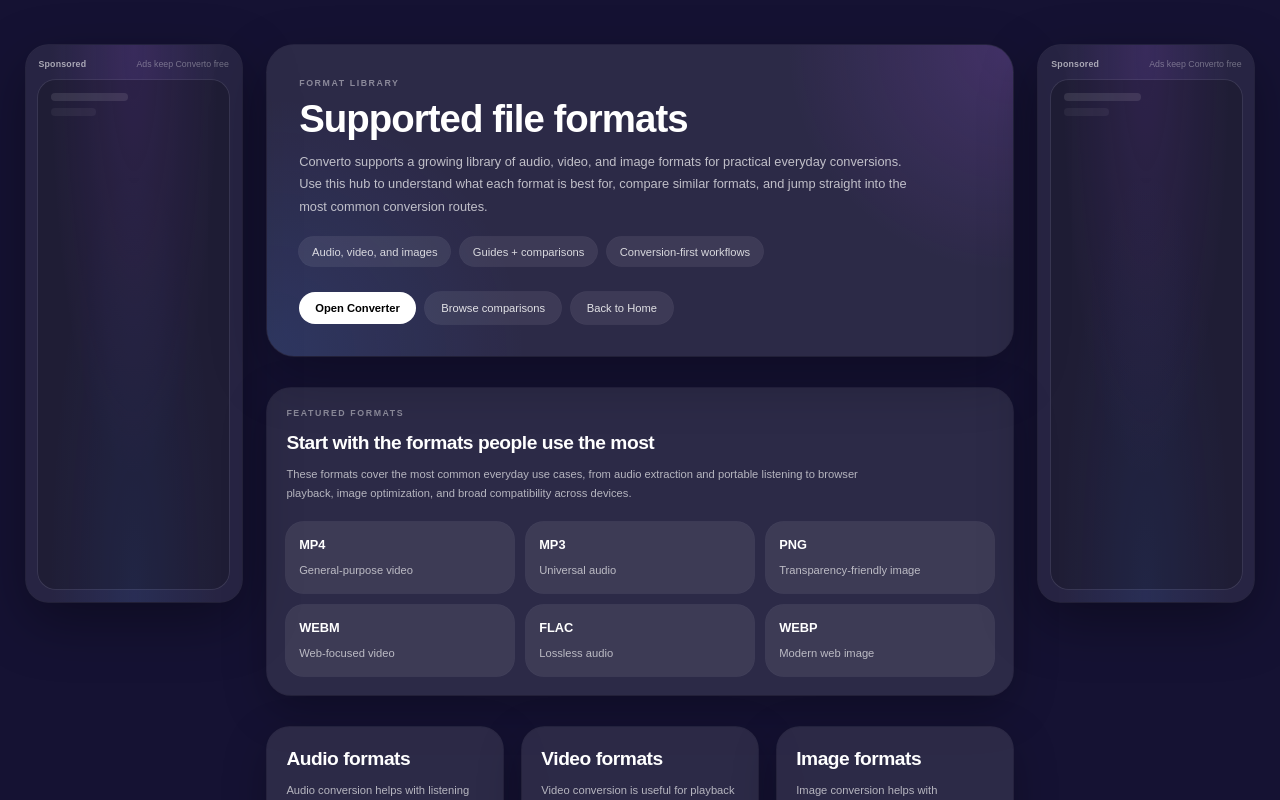
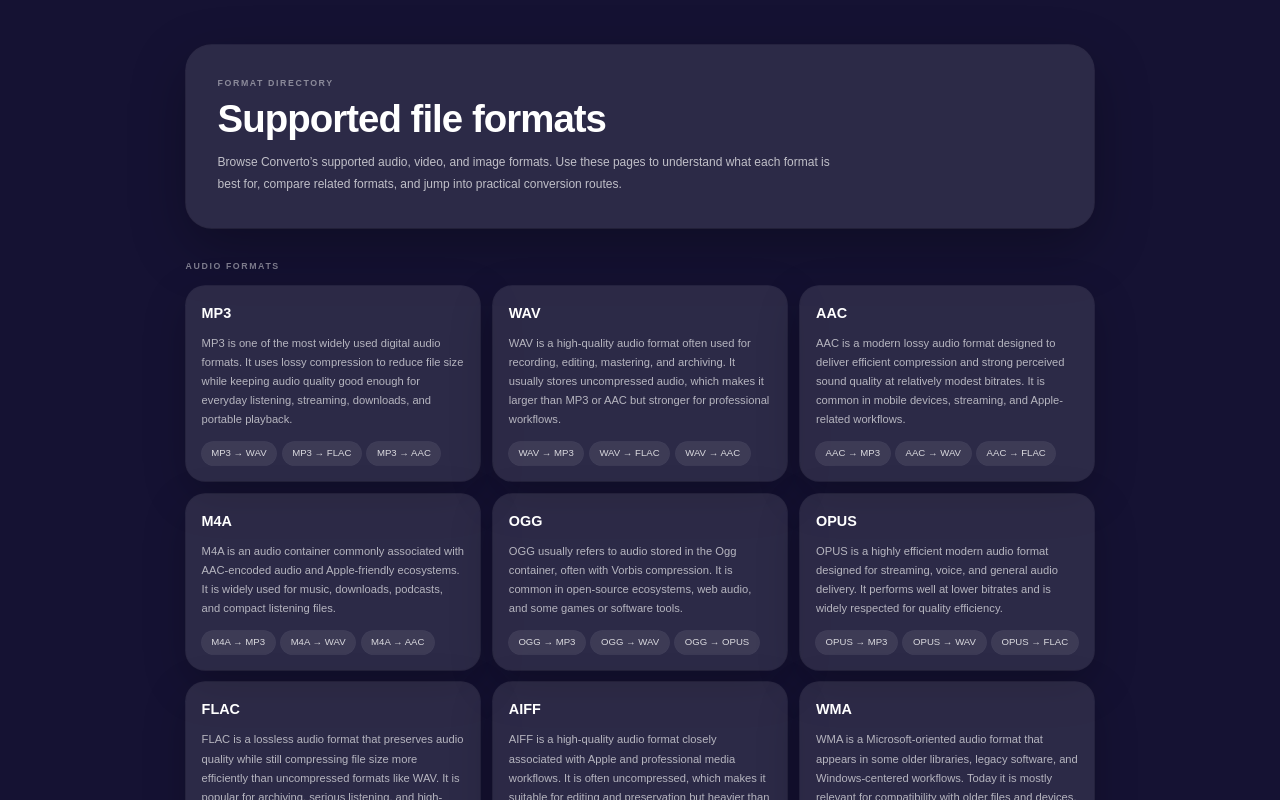
Before and after one commit to nexviasoft/Converto, a Next.js app: page /formats in a window 1280 px wide. Shown: the top 800 px of the page. Built offline with nearby package versions, Linux system fonts and the light colour scheme; no server answers.

Commit message:
fix: canonical mismatch for convert routes + SEO improvements

```diff
--- a/app/convert/[slug]/page.tsx
+++ b/app/convert/[slug]/page.tsx
@@ -303,7 +303,7 @@
   }
 
   const { slug, inputUpper, outputUpper } = parsed;
-  const canonicalUrl = `${SITE_URL}/convert/${slug}`;
+  const canonicalUrl = `${SITE_URL}/${slug}`;
   const title = buildMetaTitle(inputUpper, outputUpper);
   const description = buildMetaDescription(inputUpper, outputUpper);
 
--- a/app/formats/page.tsx
+++ b/app/formats/page.tsx
@@ -1,5 +1,7 @@
 import type { Metadata } from "next";
+import Link from "next/link";
 import FormatsPageClient from "@/components/formats/FormatsPageClient";
+import { allFormats } from "@/lib/formatData";
 
 const siteUrl =
   process.env.NEXT_PUBLIC_SITE_URL?.replace(/\/$/, "") ||
@@ -28,6 +30,130 @@
   },
 };
 
+function groupTitle(category: string) {
+  if (category === "audio") return "Audio formats";
+  if (category === "video") return "Video formats";
+  return "Image formats";
+}
+
 export default function FormatsPage() {
-  return <FormatsPageClient />;
+  const audioFormats = allFormats.filter((item) => item.category === "audio");
+  const videoFormats = allFormats.filter((item) => item.category === "video");
+  const imageFormats = allFormats.filter((item) => item.category === "image");
+
+  const grouped = [
+    { key: "audio", title: groupTitle("audio"), items: audioFormats },
+    { key: "video", title: groupTitle("video"), items: videoFormats },
+    { key: "image", title: groupTitle("image"), items: imageFormats },
+  ];
+
+  const collectionSchema = {
+    "@context": "https://schema.org",
+    "@type": "CollectionPage",
+    name: "Supported File Formats | Converto",
+    description:
+      "Explore Converto’s supported audio, video, and image formats.",
+    url: `${siteUrl}/formats`,
+    mainEntity: allFormats.map((item) => ({
+      "@type": "Thing",
+      name: item.label,
+      url: `${siteUrl}/formats/${item.slug}`,
+    })),
+  };
+
+  return (
+    <main className="min-h-screen bg-[#151233] text-white">
+      <script
+        type="application/ld+json"
+        dangerouslySetInnerHTML={{ __html: JSON.stringify(collectionSchema) }}
+      />
+
+      <div className="pointer-events-none fixed inset-0 -z-10">
+        <div className="absolute inset-0 bg-[radial-gradient(ellipse_at_top,rgba(168,85,247,0.22),transparent_60%),radial-gradient(ellipse_at_bottom,rgba(59,130,246,0.18),transparent_55%),radial-gradient(ellipse_at_center,rgba(255,255,255,0.08),transparent_45%)]" />
+        <div className="absolute inset-0 opacity-20 [background:linear-gradient(to_right,rgba(255,255,255,0.045)_1px,transparent_1px),linear-gradient(to_bottom,rgba(255,255,255,0.045)_1px,transparent_1px)] [background-size:72px_72px]" />
+      </div>
+
+      <section className="mx-auto max-w-[1200px] px-4 py-14 sm:px-6 lg:px-8">
+        <div className="rounded-[32px] bg-white/10 p-8 ring-1 ring-white/10 shadow-[0_24px_70px_rgba(0,0,0,0.28)] sm:p-10">
+          <div className="text-[11px] font-semibold uppercase tracking-[0.18em] text-white/45">
+            Format directory
+          </div>
+
+          <h1 className="mt-3 text-4xl font-bold tracking-tight sm:text-5xl">
+            Supported file formats
+          </h1>
+
+          <p className="mt-4 max-w-3xl text-sm leading-7 text-white/70 sm:text-[15px]">
+            Browse Converto’s supported audio, video, and image formats. Use
+            these pages to understand what each format is best for, compare
+            related formats, and jump into practical conversion routes.
+          </p>
+        </div>
+
+        <div className="mt-10 space-y-8">
+          {grouped.map((group) => (
+            <section key={group.key}>
+              <div className="mb-4 text-[11px] font-semibold uppercase tracking-[0.18em] text-white/45">
+                {group.title}
+              </div>
+
+              <div className="grid gap-4 sm:grid-cols-2 lg:grid-cols-3">
+                {group.items.map((item) => (
+                  <article
+                    key={item.slug}
+                    className="rounded-[24px] bg-white/10 p-5 ring-1 ring-white/10 shadow-[0_18px_55px_rgba(0,0,0,0.22)]"
+                  >
+                    <h2 className="text-lg font-semibold text-white">
+                      <Link
+                        href={`/formats/${item.slug}`}
+                        className="transition hover:text-white/85"
+                      >
+                        {item.label}
+                      </Link>
+                    </h2>
+
+                    <p className="mt-3 text-sm leading-6 text-white/65">
+                      {item.intro}
+                    </p>
+
+                    <div className="mt-4 flex flex-wrap gap-2">
+                      {item.commonConversions.slice(0, 3).map((conv) => (
+                        <Link
+                          key={conv.href}
+                          href={conv.href}
+                          className="rounded-full bg-white/8 px-3 py-1.5 text-xs font-medium text-white/80 ring-1 ring-white/10 transition hover:bg-white/12 hover:text-white"
+                        >
+                          {conv.label}
+                        </Link>
+                      ))}
+                    </div>
+                  </article>
+                ))}
+              </div>
+            </section>
+          ))}
+        </div>
+
+        <section className="mt-12 rounded-[28px] bg-white/10 p-6 ring-1 ring-white/10 shadow-[0_18px_55px_rgba(0,0,0,0.22)]">
+          <div className="text-[11px] font-semibold uppercase tracking-[0.18em] text-white/45">
+            Browse faster
+          </div>
+
+          <h2 className="mt-3 text-2xl font-semibold text-white">
+            Interactive format explorer
+          </h2>
+
+          <p className="mt-2 max-w-3xl text-sm leading-6 text-white/65">
+            The interactive format browser stays below as an enhancement, but
+            the main format directory content above is now fully server-rendered
+            for stronger crawlability and better index signals.
+          </p>
+
+          <div className="mt-6">
+            <FormatsPageClient />
+          </div>
+        </section>
+      </section>
+    </main>
+  );
 }
--- a/app/layout.tsx
+++ b/app/layout.tsx
@@ -35,7 +35,7 @@
   metadataBase: new URL(siteUrl),
   title: {
     default: "Converto — Free Online File Converter",
-    template: "%s | Converto",
+    template: "%s",
   },
   description:
     "Convert audio, video, and image files online for free with Converto. Fast browser-based file converter for MP3, WAV, MP4, WEBM, GIF, and more.",
--- a/components/converter/ConverterPageContent.tsx
+++ b/components/converter/ConverterPageContent.tsx
@@ -705,14 +705,20 @@
   rawInputLabel,
   rawOutputLabel,
 }: ConverterPageContentProps) {
-  const [currentSlug, setCurrentSlug] = useState<string | null>(slug ?? null);
-
 const SHELL_MAX = "max-w-[1700px]";
 const CENTER_MAX = "max-w-[1100px]";
 const GRID = "xl:grid-cols-[260px_minmax(0,1fr)_260px] 2xl:grid-cols-[280px_minmax(0,1fr)_280px]";
 
 const initialSuggestedInput = toTargetFmt(suggestedInput ?? rawInputLabel ?? null);
-  const initialSuggestedOutput = toTargetFmt(suggestedOutput ?? rawOutputLabel ?? null) ?? "MP3";
+const initialSuggestedOutput =
+  toTargetFmt(suggestedOutput ?? rawOutputLabel ?? null) ?? "MP3";
+
+const initialRouteSlug =
+  slug ??
+  buildRouteSlug(initialSuggestedInput, initialSuggestedOutput) ??
+  "mp4-to-mp3";
+
+const [currentSlug, setCurrentSlug] = useState<string>(initialRouteSlug);
 
 const [file, setFile] = useState<File | null>(null);
 const [dragOver, setDragOver] = useState(false);
@@ -737,23 +743,40 @@
   const targetWrapRef = useRef<HTMLDivElement | null>(null);
   const targetListRef = useRef<HTMLDivElement | null>(null);
 
-const mapContent = currentSlug ? getConverterContent(currentSlug) : null;
+const mapContent = getConverterContent(currentSlug);
 
 const resolvedInputLabel = normalizeFmtLabel(
-  fromFmt ?? routeInput ?? rawInputLabel ?? suggestedInput ?? null
+  fromFmt ??
+    routeInput ??
+    toTargetFmt(rawInputLabel ?? suggestedInput ?? null) ??
+    null
 );
+
 const resolvedOutputLabel = normalizeFmtLabel(
-  target ?? routeOutput ?? rawOutputLabel ?? suggestedOutput ?? null
+  target ??
+    routeOutput ??
+    toTargetFmt(rawOutputLabel ?? suggestedOutput ?? null) ??
+    "MP3"
 );
 
-const customContent = useMemo<ConverterPageContentEntry | null>(() => {
-  if (!currentSlug) return null;
+const customContent = useMemo<ConverterPageContentEntry>(() => {
   return mapContent ?? buildFallbackContent(resolvedInputLabel, resolvedOutputLabel);
-}, [currentSlug, mapContent, resolvedInputLabel, resolvedOutputLabel]);
+}, [mapContent, resolvedInputLabel, resolvedOutputLabel]);
 
 useEffect(() => {
-  setCurrentSlug(slug ?? null);
-}, [slug]);
+  if (slug) {
+    setCurrentSlug(slug);
+    return;
+  }
+
+  const fallbackSlug =
+    buildRouteSlug(
+      toTargetFmt(suggestedInput ?? rawInputLabel ?? null),
+      toTargetFmt(suggestedOutput ?? rawOutputLabel ?? null) ?? "MP3"
+    ) ?? "mp4-to-mp3";
+
+  setCurrentSlug(fallbackSlug);
+}, [slug, suggestedInput, suggestedOutput, rawInputLabel, rawOutputLabel]);
 
 
 useEffect(() => {
@@ -811,10 +834,10 @@
   setRouteInput(nextInput);
   setRouteOutput(nextOutput);
 
-  if (!nextInput) return;
-
-  const nextSlug = buildRouteSlug(nextInput, nextOutput);
-  if (!nextSlug) return;
+  const nextSlug =
+    buildRouteSlug(nextInput, nextOutput) ??
+    buildRouteSlug(initialSuggestedInput, nextOutput) ??
+    currentSlug;
 
   setCurrentSlug(nextSlug);
 
@@ -944,10 +967,10 @@
     setProgressLabel("Preparing file...");
     setTargetOpen(false);
 
-if (typeof window !== "undefined" && initialSuggestedInput) {
-  const resetSlug = buildRouteSlug(initialSuggestedInput, initialSuggestedOutput);
-
-  if (resetSlug) {
+if (typeof window !== "undefined") {
+  const resetSlug =
+    buildRouteSlug(initialSuggestedInput, initialSuggestedOutput) ?? "mp4-to-mp3";
+
   setCurrentSlug(resetSlug);
 
   const resetPath = `/convert/${resetSlug}`;
@@ -955,20 +978,12 @@
     window.history.replaceState(window.history.state, "", resetPath);
   }
 }
-}
   };
 
   const buildOutputName = (original: string, ext: string) => {
     const base = original.replace(/\.[^/.]+$/, "");
     return `${base}_converto.${ext}`;
   };
-
-  useEffect(() => {
-  if (!slug && initialSuggestedInput && initialSuggestedOutput) {
-    const initialSlug = buildRouteSlug(initialSuggestedInput, initialSuggestedOutput);
-    if (initialSlug) setCurrentSlug(initialSlug);
-  }
-}, [slug, initialSuggestedInput, initialSuggestedOutput]);
 
   const outputExtMap: Record<TargetFmt, string> = {
     MP3: "mp3",
```
Lines whose indentation alone changed are shown as unchanged.
